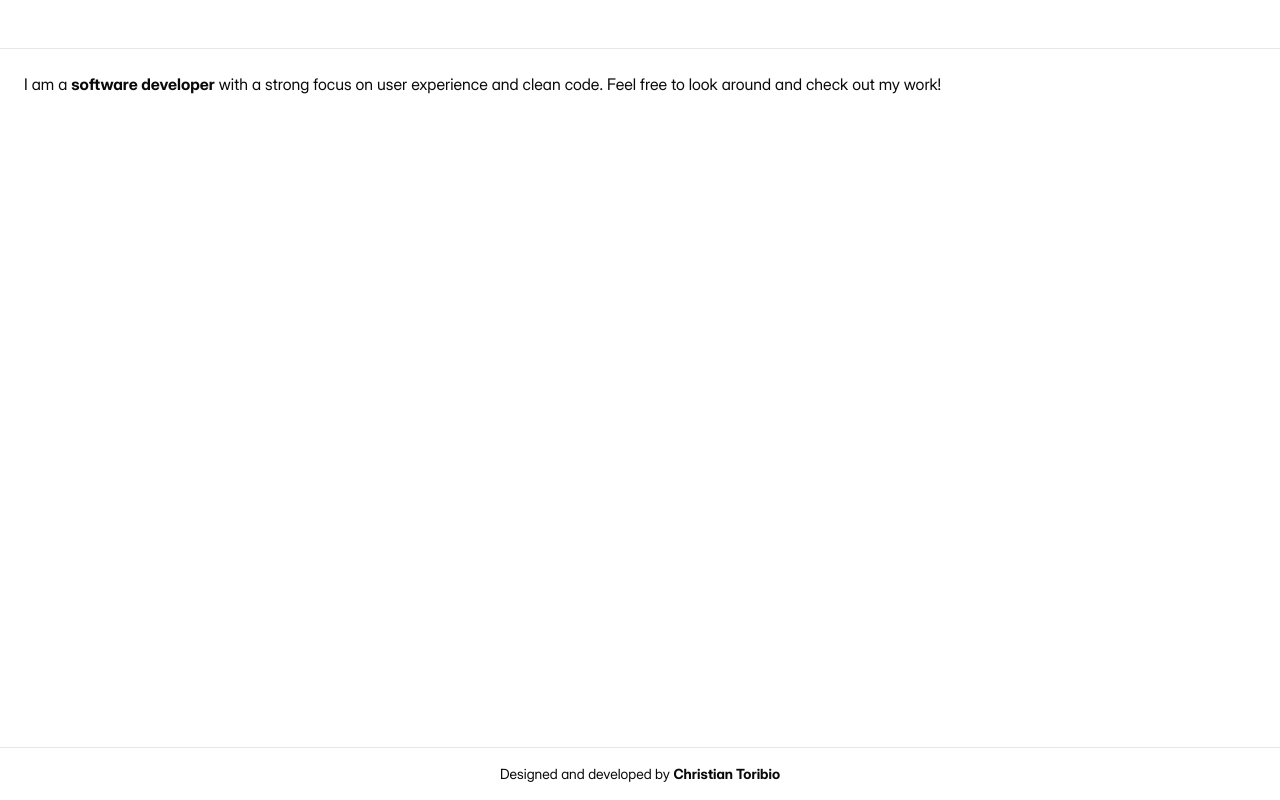
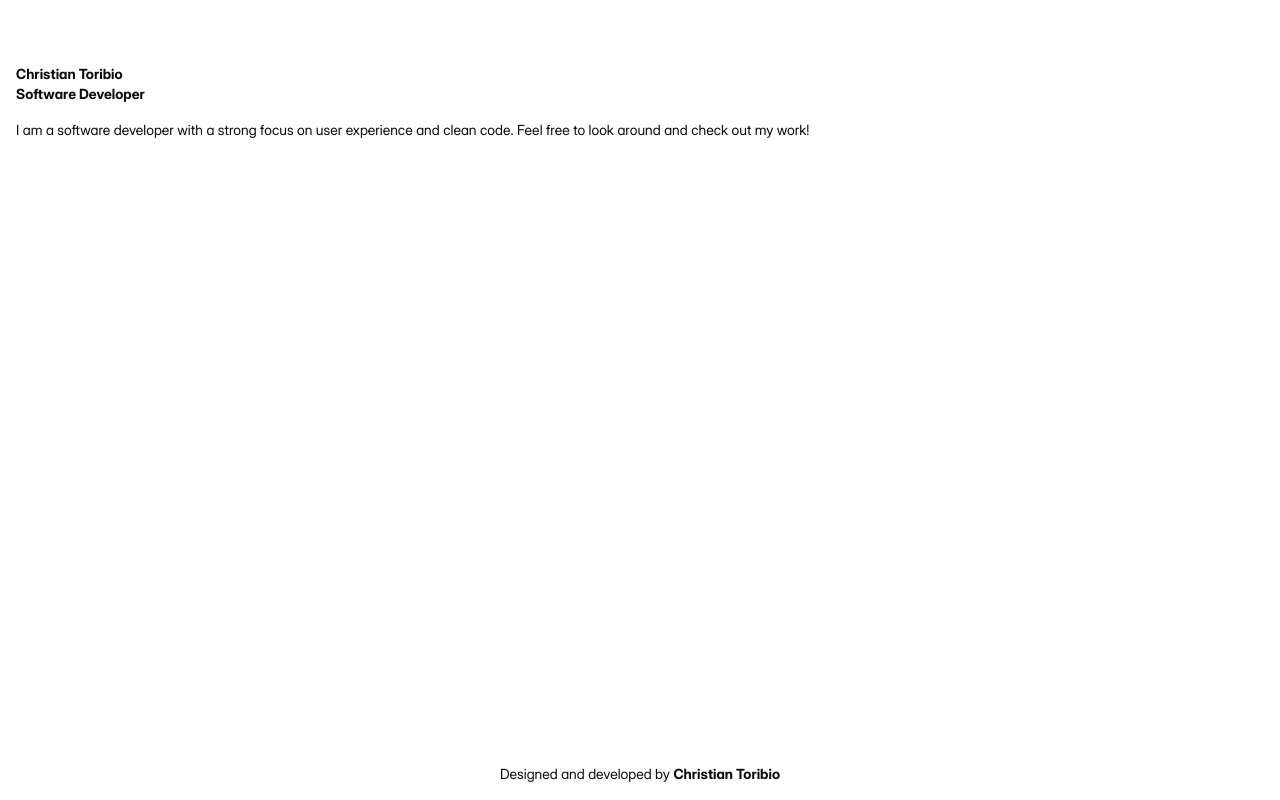
Before and after one commit to tchrjs/portfolio, a Next.js app: page / in a window 1280 px wide. Built offline with nearby package versions, Linux system fonts and the light colour scheme; some icons are missing.

Commit message:
separated footer and hero section

```diff
--- a/src/app/page.tsx
+++ b/src/app/page.tsx
@@ -1,14 +1,10 @@
-"use client";
-
 import PageContent from "@/components/PageContent/PageContent";
-import Hero from "@/content/hero.mdx";
+import Hero from "@/components/Hero/Hero";
 
 export default function Home() {
   return (
     <PageContent>
-      <div className="p-2">
-        <Hero />
-      </div>
+      <Hero />
     </PageContent>
   );
 }
--- /dev/null
+++ b/src/components/Footer/Footer.tsx
@@ -0,0 +1,10 @@
+export default function Footer() {
+  return (
+    <footer className="flex justify-center items-center bottom-0 py-4">
+      <p className="text-sm text-center">
+        Designed and developed by{" "}
+        <span className="font-bold">Christian Toribio</span>
+      </p>
+    </footer>
+  );
+}
--- /dev/null
+++ b/src/components/Hero/Hero.tsx
@@ -0,0 +1,18 @@
+"use client";
+
+import About from "@/content/about.mdx";
+
+export default function Hero() {
+  return (
+    <div className="flex flex-col p-4 text-sm">
+      <p className="font-bold">
+        Christian Toribio
+        <br />
+        Software Developer
+      </p>
+      <div className="mt-4">
+        <About />
+      </div>
+    </div>
+  );
+}
--- a/src/components/NavBar/NavBar.tsx
+++ b/src/components/NavBar/NavBar.tsx
@@ -2,7 +2,7 @@ import { Hamburger01Icon } from "hugeicons-react";
 
 export default function NavBar() {
   return (
-    <nav className="bg-background border-b-[1px] fixed top-0 w-full z-10">
+    <nav className="bg-background fixed top-0 w-full z-10">
       <div className="px-4 h-12 flex items-center justify-center">
         <div className="w-1/2 flex justify-start"></div>
         <div className="w-1/2 flex justify-end">
--- a/src/components/PageContent/PageContent.tsx
+++ b/src/components/PageContent/PageContent.tsx
@@ -1,3 +1,4 @@
+import Footer from "../Footer/Footer";
 import NavBar from "../NavBar/NavBar";
 import { PageContentProps } from "./types";
 
@@ -5,15 +6,10 @@ export default function PageContent(props: PageContentProps) {
   const { children } = props;
 
   return (
-    <div className="relative flex flex-col min-h-screen">
+    <div className="flex flex-col min-h-screen">
       <NavBar />
-      <main className="flex-grow mt-12 p-4">{children}</main>
-      <footer className="flex justify-center items-center bottom-0 py-4 border-t-[1px]">
-        <p className="text-sm text-center">
-          Designed and developed by{" "}
-          <span className="font-bold">Christian Toribio</span>
-        </p>
-      </footer>
+      <main className="flex-grow mt-12">{children}</main>
+      <Footer />
     </div>
   );
 }
--- /dev/null
+++ b/src/content/about.mdx
@@ -0,0 +1,2 @@
+I am a software developer with a strong focus on user experience and clean code.
+Feel free to look around and check out my work!
--- a/src/content/hero.mdx
+++ /dev/null
@@ -1,2 +0,0 @@
-I am a **software developer** with a strong focus on user experience and clean code.
-Feel free to look around and check out my work!
```
